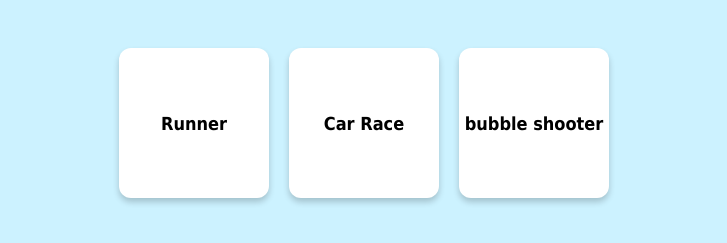
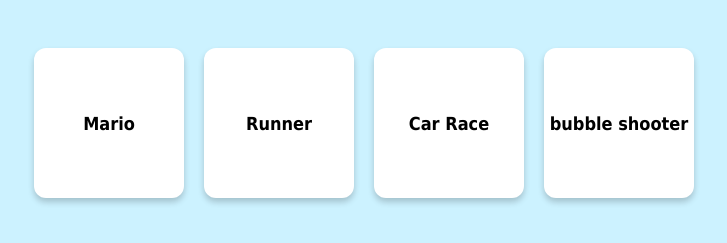
Before and after one commit to sakneljabal-afk/Catview, a plain HTML site: page index.html in a window 1280 px wide. Shown: the part 81-324 px from the top of the page, without its empty margins (276-1003 px from the left). Drawn offline with Linux system fonts and the light colour scheme.

Commit message:
Update index.html

```diff
--- a/index.html
+++ b/index.html
@@ -99,6 +99,7 @@
   <div class="subject-card" onclick="location.href='bubbleshooter/bubbleshooter.html'">bubble shooter</div>
   <div class="subject-card" onclick="location.href='TheCarRace/CarRace.html'">Car Race</div>
   <div class="subject-card" onclick="location.href='game runner/runner.html'">Runner</div>
+  <div class="subject-card" onclick="location.href='game runner/Mario.html'">Mario</div>
 </div>
 </body>
 
```
